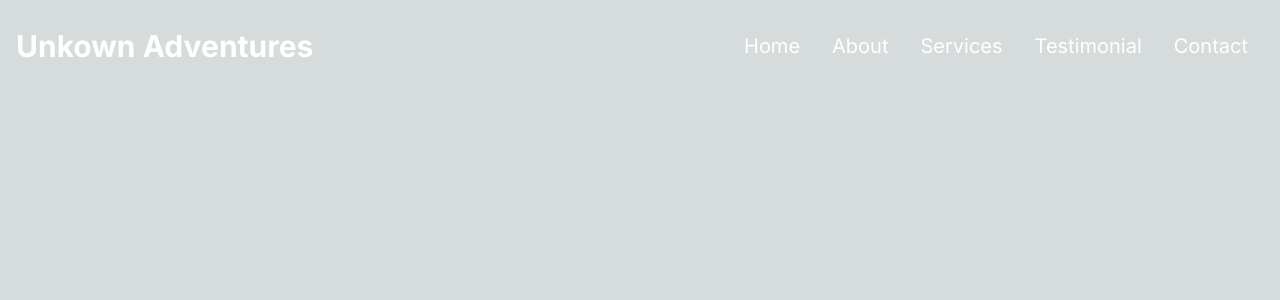
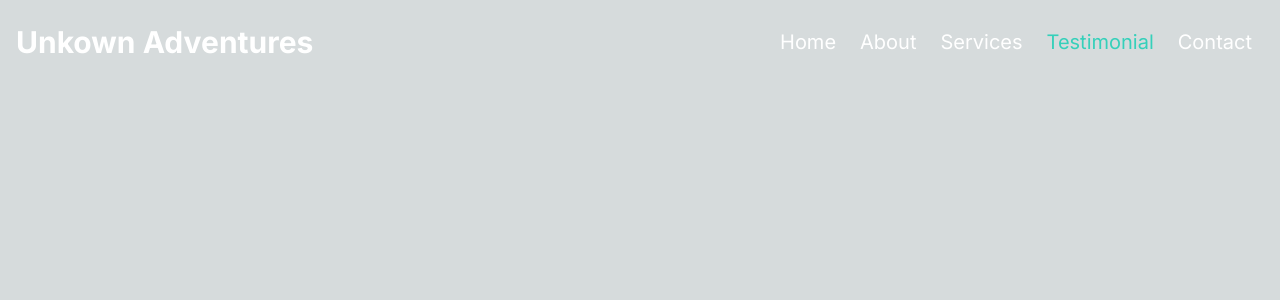
Before and after one commit to DhanrajCoding97/unkownadventure, a Next.js app in the folder unkownadventures/: page /testimonial in a window 1280 px wide. Shown: the top 300 px of the page. Built offline with nearby package versions, Linux system fonts and the light colour scheme.

Commit message:
fixed active link

```diff
--- a/unkownadventures/package.json
+++ b/unkownadventures/package.json
@@ -11,6 +11,7 @@
   "dependencies": {
     "eslint": "8.42.0",
     "eslint-config-next": "13.4.4",
+    "framer-motion": "^10.12.16",
     "next": "13.4.4",
     "react": "18.2.0",
     "react-dom": "18.2.0",
--- a/unkownadventures/src/app/components/Navbar.jsx
+++ b/unkownadventures/src/app/components/Navbar.jsx
@@ -3,8 +3,35 @@
 import React, { useEffect, useState } from 'react'
 import Link from 'next/link'
 import {AiOutlineClose, AiOutlineMenu} from 'react-icons/ai'
+import { useRouter, usePathname} from 'next/navigation'
+import { motion } from 'framer-motion'
 
 const Navbar = () => {
+  const router = useRouter()
+  const pathname = usePathname();
+  const navLink = [
+    {
+      name: "Home",
+      link: "/"
+    },
+    {
+      name: "About",
+      link: "/about"
+    },
+    {
+      name: "Services",
+      link: "/services"
+    },
+    {
+      name: "Testimonial",
+      link: "/testimonial"
+    },
+    {
+      name: "Contact",
+      link: "/contact"
+    }
+  ]
+
   const [nav, setNav] = useState(false);
   const [color, setColor] = useState('transparent');
   const[textColor,setTextColor] = useState('white');
@@ -26,29 +53,24 @@ const Navbar = () => {
   window.addEventListener('scroll', changeColor)
  },[])
 
-
   return (
     <div style={{ backgroundColor: `${color}`}} className='fixed left-0 top-0 w-full z-10 ease-in duration-300'>
       <nav className='max-w-[1400px] m-auto flex justify-between items-center p-4 text-white'>
         <Link href="/">
-          <h1 style={{ color: `${textColor}`}} className='font-bold text-2xl md:text-3xl text-green-400'>Unkown Adventures</h1>
+          <h1 style={{ color: `${textColor}`}} className='font-bold text-2xl md:text-3xl text-green-400 hover:text-green-400 ease-in duration-300'>Unkown Adventures</h1>
         </Link>
         <ul style={{ color: `${textColor}`}} className='hidden md:flex text-xl'>
-          <li className='p-4'>
-            <Link href="/" className='hover:text-green-400 ease-in duration-300'>Home</Link>
-          </li>
-          <li className='p-4'>
-            <Link href="/about" className='hover:text-green-400 ease-in duration-300'>About</Link>
-          </li>
-          <li className='p-4'>
-            <Link href="/services" className='hover:text-green-400 ease-in duration-300'>Services</Link>
-          </li>
-          <li className='p-4'>
-            <Link href="/testimonial" className='hover:text-green-400 ease-in duration-300'>Testimonial</Link>
-          </li>
-          <li className='p-4'>
-            <Link href="/contact" className='hover:text-green-400 ease-in duration-300'>Contact</Link>
-          </li>
+          {navLink.map(({link, name}) => (
+            <li key={name} className='p-3'>
+              <Link
+              key={name}
+              href={link}
+              className={`${pathname === link ? 'text-[#35D0BA] hover:text-[#35D0BA] ease-in duration-300':'hover:text-[#35D0BA] ease-in duration-300'}`}
+              >
+                {name}
+              </Link>
+            </li>
+          ))}
         </ul>
 
         {/* Mobile button */}
@@ -57,25 +79,26 @@ const Navbar = () => {
         </div>
 
         {/* Mobile menu */}
-        <div className={nav ? 'md:hidden absolute top-0 right-0 left-0 bottom-0 flex justify-center items-center w-full h-screen bg-black text-center ease-in duration-300' : 'md:hidden absolute top-0 right-0 bottom-0 left-[-100%] flex justify-center items-center w-full h-screen bg-black text-center ease-in duration-300' }>
+        <motion.div
+        className={nav ? 'md:hidden absolute top-0 right-0 left-0 bottom-0 flex justify-center items-center w-full h-screen bg-black text-center ease-in duration-300' : 'md:hidden absolute top-0 right-0 bottom-0 left-[-100%] flex justify-center items-center w-full h-screen bg-black text-center ease-in duration-300' }>
           <ul>
-            <li className='p-4 text-4xl hover:text-gray-400'>
+            <li className='p-4 text-2xl hover:text-gray-400'>
               <Link href="/" onClick={handleNav}>Home</Link>
             </li>
-            <li className='p-4 text-4xl hover:text-gray-400'>
+            <li className='p-4 text-2xl hover:text-gray-400'>
               <Link href="/about" onClick={handleNav}>About</Link>
             </li>
-            <li className='p-4 text-4xl hover:text-gray-400'>
+            <li className='p-4 text-2xl hover:text-gray-400'>
               <Link href="/services" onClick={handleNav}>Services</Link>
             </li>
-            <li className='p-4 text-4xl hover:text-gray-400'>
+            <li className='p-4 text-2xl hover:text-gray-400'>
               <Link href="/testimonial" onClick={handleNav}>Testimonial</Link>
             </li>
-            <li className='p-4 text-4xl hover:text-gray-400'>
+            <li className='p-4 text-2xl hover:text-gray-400'>
               <Link href="/contact" onClick={handleNav}>Contact</Link>
             </li>
           </ul>
-        </div>
+        </motion.div>
       </nav>
     </div>
   )
--- a/unkownadventures/src/app/components/Services.jsx
+++ b/unkownadventures/src/app/components/Services.jsx
@@ -6,7 +6,7 @@ const Services = () => {
   return (
     <section className='mt-24'>
         <h1 className='text-center text-5xl md:text-6xl font-bold text-[#1CBE12]'>Our <span className='text-[#F7D311]'>Services</span></h1>
-        <div className='py-10 flex flex-col justify-center items-center h-full'>
+        <div className='pt-10 flex flex-col justify-center items-center h-full'>
           <div className='grid grid-cols-1 md:grid-cols-2 xl:grid-cols-4'>
             <div className='bike-ride m-3 h-[425px] w-[300px] rounded-md flex flex-col justify-center items-center transition hover:cursor-pointer duration-300 ease-in hover:scale-105'>
               <h2 className='text-3xl font-bold pb-2'>BIKE RIDES</h2>
--- a/unkownadventures/src/app/layout.js
+++ b/unkownadventures/src/app/layout.js
@@ -7,16 +7,15 @@ const inter = Inter({ subsets: ['latin'] })
 
 export const metadata = {
   title: 'Unkown Adventures',
-  description: 'Generated by create next app',
+  description: 'We Are Tour & Event Company for all type of Adventure & Event Activities',
 }
 
 export default function RootLayout({ children }) {
   return (
     <html lang="en">
       <body className={inter.className}>
-        <Navbar />
+        <Navbar/>
         {children}
-        <Footer/ >
       </body>
     </html>
   )
--- a/unkownadventures/src/app/page.js
+++ b/unkownadventures/src/app/page.js
@@ -5,6 +5,7 @@ import Team from "./components/team";
 import Contact from "./components/Contact";
 
 export default function Home() {
+
   return (
     <main>
       <Hero/>
```
Also changed, not shown: 1 other file (tests, documents, lock files or other folders).
